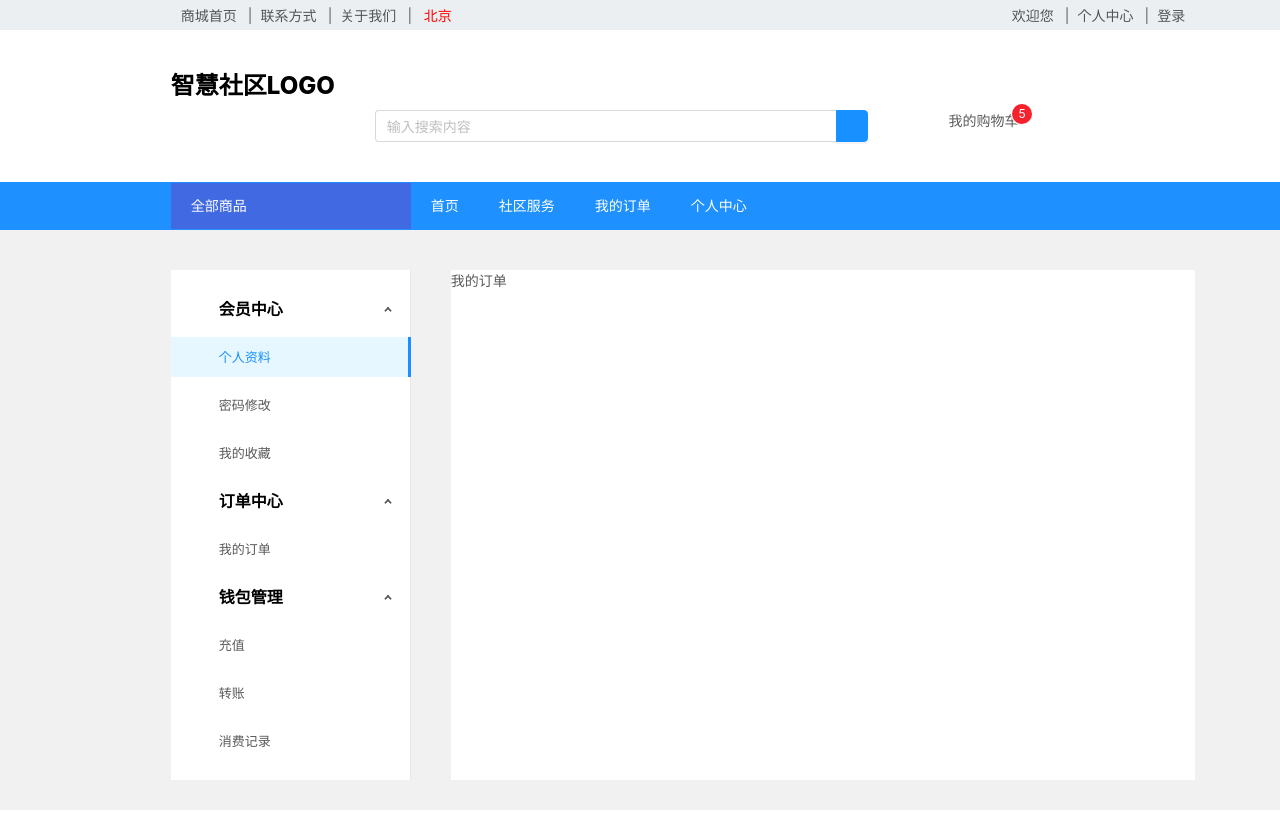
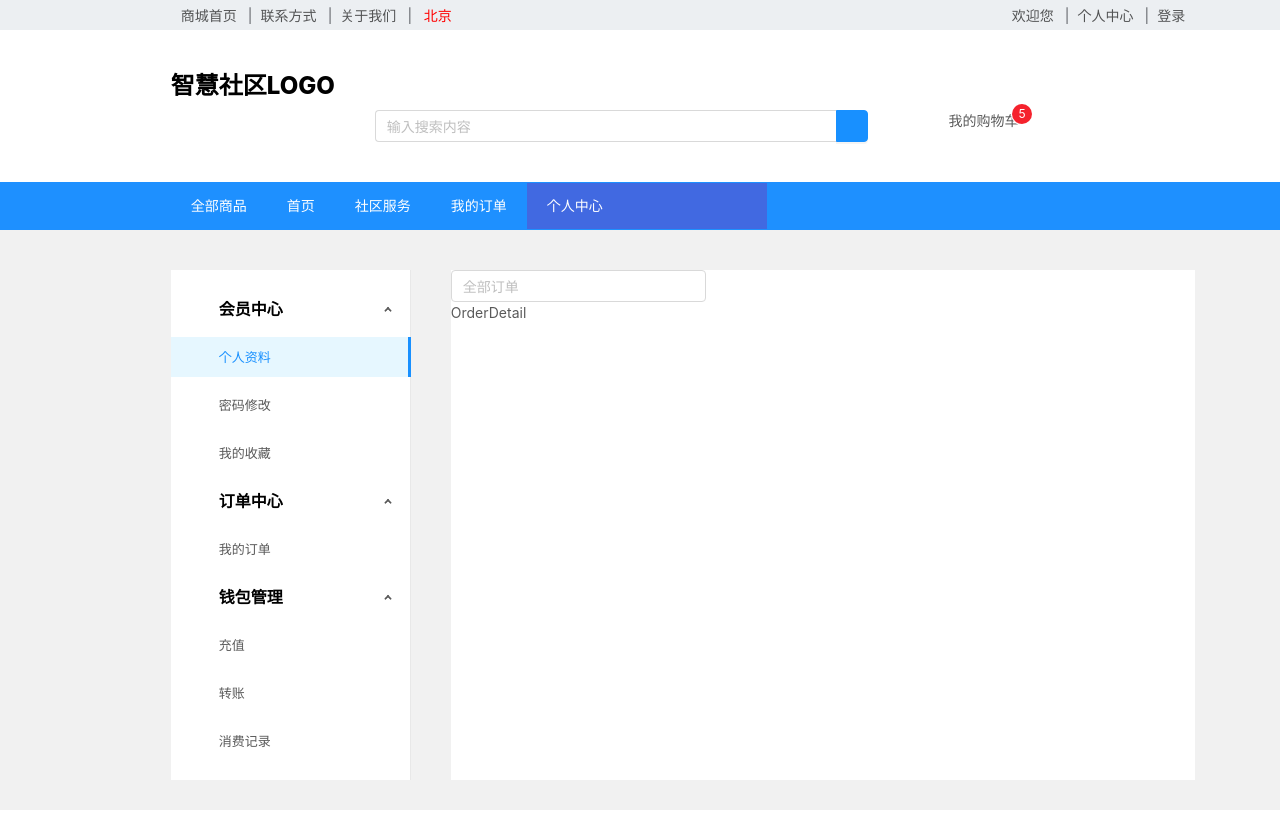
Before and after one commit to SUI5477100/dr_smart_community, a Vue app: page /personalCenter/myOrders in a window 1280 px wide. Shown: the top 830 px of the page. Built offline with nearby package versions, Linux system fonts and the light colour scheme.

Commit message:
feat:我的订单页面

```diff
--- a/src/App.vue
+++ b/src/App.vue
@@ -18,6 +18,7 @@ export default {
     NavigationBar,
     HeaderComponents,
   },
+
 }
 </script>
 
--- a/src/components/homeComponents/navigationBar.vue
+++ b/src/components/homeComponents/navigationBar.vue
@@ -15,21 +15,29 @@ export default {
   name: 'NavigationBar',
   data() {
     return {
-      current: 'productList',
+      // 初始化时基于路由设置当前激活的菜单项
+      current: this.$route.path,
       menuItems: [
-        { key: 'productList', link: '/productList', label: '全部商品' },
-        { key: 'login', link: '/login', label: '首页' },
-        {
-          key: 'communityService',
-          link: '/communityService',
-          label: '社区服务',
-        },
-        { key: 'orders', link: '/orders', label: '我的订单' },
-        { key: 'personalCenter', link: '/personalCenter', label: '个人中心' },
+        { key: '/productList', link: '/productList', label: '全部商品' },
+        { key: '/login', link: '/login', label: '首页' },
+        { key: '/communityService', link: '/communityService', label: '社区服务' },
+        { key: '/orders', link: '/orders', label: '我的订单' },
+        { key: '/personalCenter', link: '/personalCenter', label: '个人中心' },
       ],
     }
   },
+  watch: {
+    '$route': function (newRoute) {
+      // 路由变更时更新当前激活的菜单项
+      this.current = newRoute.path;
+    }
+  },
+  created() {
+    // 确保在组件创建时从当前路由初始化状态
+    this.current = this.$route.path;
+  }
 }
+
 </script>
 
   <style scoped>
--- a/src/components/personalCenterComponents/centerContainer.vue
+++ b/src/components/personalCenterComponents/centerContainer.vue
@@ -2,10 +2,12 @@
     <!-- 个人中心 -->
     <div class="container">
         <!-- 左侧菜单栏 -->
-        <LeftMenu></LeftMenu>
+            <LeftMenu></LeftMenu>
+
         <!-- 右侧内容 -->
       <div class="router-view">
-        <router-view></router-view>
+        <router-view ></router-view>
+
       </div>
     </div>
 </template>
--- a/src/components/personalCenterComponents/leftMenu.vue
+++ b/src/components/personalCenterComponents/leftMenu.vue
@@ -23,7 +23,6 @@ export default {
     name: 'PersonalCenter',
     data() {
         return {
-            current: ['mail'],
             openKeys: ['sub1', 'sub2', 'sub3'],
             collapsed: false,
             menuItems: [
--- a/src/components/personalCenterComponents/myOrders.vue
+++ b/src/components/personalCenterComponents/myOrders.vue
@@ -1,13 +1,19 @@
 <template>
     <div>
-        我的订单
+        <OrderSearch></OrderSearch>
+        <OrderDetail></OrderDetail>
     </div>
 </template>
 
 <script>
-
+import OrderSearch from './ordersComponents/orderSearch.vue'
+import OrderDetail from './ordersComponents/orderDetail.vue'
 export default {
     name: 'MyOrders', //导出组件名
+    components:{
+        OrderSearch,
+        OrderDetail
+    }
 };
 </script>
 
--- /dev/null
+++ b/src/components/personalCenterComponents/ordersComponents/orderDetail.vue
@@ -0,0 +1,14 @@
+<template>
+    <div>
+        OrderDetail
+    </div>
+</template>
+
+<script>
+
+export default {
+    name: 'OrderDetail', //导出组件名
+};
+</script>
+
+<style scoped></style>
--- /dev/null
+++ b/src/components/personalCenterComponents/ordersComponents/orderSearch.vue
@@ -0,0 +1,46 @@
+<template>
+    <div>
+        <a-cascader :options="options" placeholder="全部订单" @change="onChange" />
+
+    </div>
+</template>
+
+<script>
+
+export default {
+    name: 'OrderSearch', //导出组件名
+    data() {
+    return {
+      options: [
+        {
+          value: 'allOrders',
+          label: '全部订单',
+
+        },
+        {
+          value: 'refundOrders',
+          label: '退货订单',
+
+        },
+        {
+          value: 'pendingShipmentOrders',
+          label: '待发货订单',
+
+        },
+        {
+          value: 'unpaidOrder',
+          label: '未支付订单',
+
+        },
+      ],
+    };
+  },
+  methods: {
+    onChange(value) {
+      console.log(value);
+    },
+  },
+};
+</script>
+
+<style scoped></style>
--- a/src/router/index.js
+++ b/src/router/index.js
@@ -20,6 +20,7 @@ export default new Router({
     {
       path: '/',
       name: 'Home',
+      redirect:'/productList',
       component: HomeView
     },
     {
```
